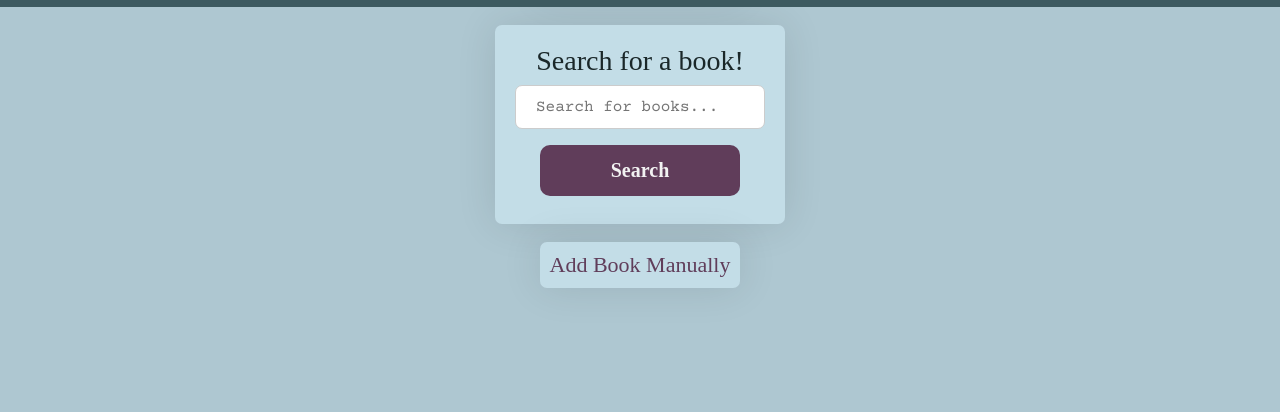
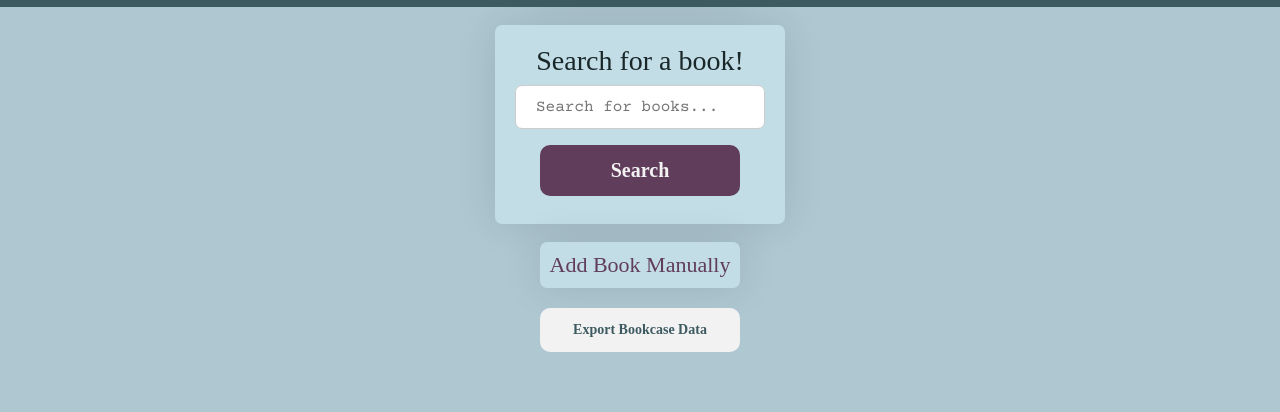
Before and after one commit to MyPetLobster/bookcase-database, a Flask app: page /bookcase/1/ in a window 1280 px wide. Shown: the part 793-1205 px from the top of the page. Before the commit the page ends 1081 px from the top, so only its background shows below. Run offline with Flask 3, Linux system fonts and the light colour scheme; a user stored in the database is signed in; tables that the repository leaves empty hold one stand-in row (values such as "Sample post"); grey boxes marked "Sample" are stand-in pictures; some web fonts are replaced.

Commit message:
Add button for export data, coming soon

```diff
--- a/website/static/css/styles.css
+++ b/website/static/css/styles.css
@@ -665,6 +665,18 @@ span.psw {
   font-size: 22px;
 }
 
+#export-data-btn {
+  margin-top: 0px;
+  margin-bottom: 60px;
+  background-color: var(--almost-white);
+  color: var(--greenish-blue);
+  font-size: 14px;
+}
+#export-data-btn:hover {
+  background-color: #373737;
+  color: #afafaf;
+  font-weight: bold;
+}
 
 
 /* Manual Add Book Form */
@@ -689,7 +701,7 @@ span.psw {
   font-size: 18px;
 }
 #manual-add-book-btn {
-  margin-bottom: 60px;
+  margin-bottom: 20px;
   color: var(--primary-purple);
   font-size: 22px;
   background-color: var(--form-bg-blue);
--- a/website/templates/bookcase.html
+++ b/website/templates/bookcase.html
@@ -129,6 +129,8 @@ content %}
     </div>
   </div>
   <h2 id="manual-add-book-btn" class="item">Add Book Manually</h2>
+
+  <button id="export-data-btn" class="home-button" type="button">Export Bookcase Data</button>
 
   <div id="form-anchor"></div>
 
@@ -304,6 +306,15 @@ content %}
   cancelEditBookcase.addEventListener("click", function () {
     editBookcase.classList.toggle("edit-bookcase-active");
   });
+
+  const exportDataBtn = document.querySelector("#export-data-btn");
+  // On hover, change button text to Coming Soon!
+  exportDataBtn.addEventListener("mouseover", function () {
+    exportDataBtn.textContent = "Coming Soon!";
+  });
+  exportDataBtn.addEventListener("mouseout", function () {
+    exportDataBtn.textContent = "Export Bookcase Data";
+  });
 </script>
 
 {% endblock %}
```
